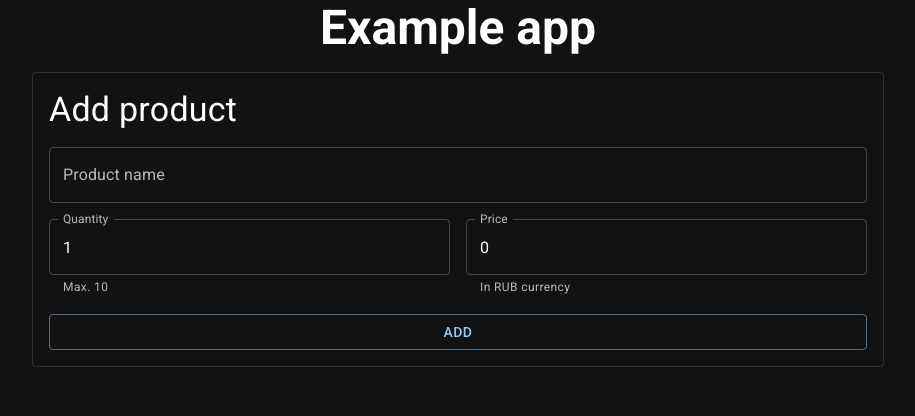
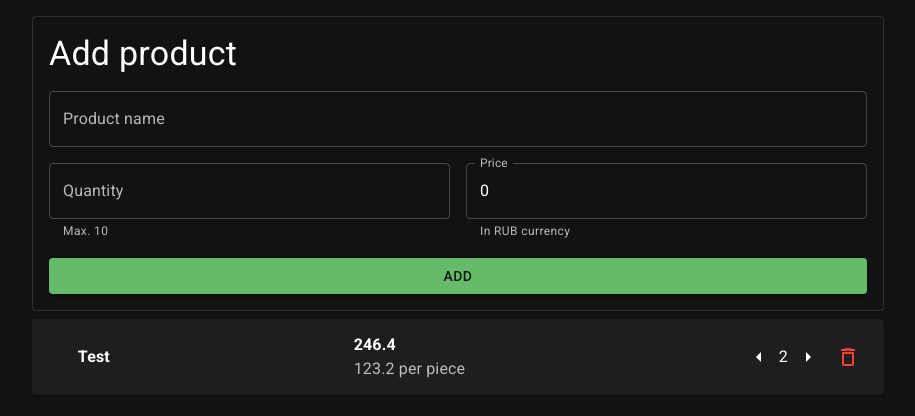
Before and after one commit to fiftysev/react-ts-sandbox, a React (Create React App) app: page / in a window 1280 px wide. Shown: the top 416 px of the page, without its empty margins (182-1097 px from the left). Built offline with nearby package versions, Linux system fonts and the light colour scheme.

Commit message:
Implement ProductsListItem UI

```diff
--- a/package.json
+++ b/package.json
@@ -6,6 +6,7 @@
     "@emotion/react": "^11.10.0",
     "@emotion/styled": "^11.10.0",
     "@fontsource/roboto": "^4.5.7",
+    "@mui/icons-material": "^5.8.4",
     "@mui/material": "^5.9.2",
     "@reduxjs/toolkit": "^1.8.3",
     "@testing-library/jest-dom": "^5.14.1",
@@ -19,6 +20,7 @@
     "react-dom": "^18.2.0",
     "react-scripts": "5.0.1",
     "typescript": "^4.4.2",
+    "uuid": "^8.3.2",
     "web-vitals": "^2.1.0"
   },
   "scripts": {
--- a/src/App.tsx
+++ b/src/App.tsx
@@ -1,4 +1,4 @@
-import { createTheme, CssBaseline, ThemeProvider, Typography } from '@mui/material';
+import { createTheme, CssBaseline, ThemeProvider } from '@mui/material';
 import React from 'react';
 
 import ProductsPage from './pages/ProductsPage';
@@ -13,9 +13,6 @@ function App() {
   return (
     <ThemeProvider theme={darkTheme}>
       <CssBaseline />
-      <Typography variant='h3' textAlign='center' fontWeight='bold'>
-        Example app
-      </Typography>
       <ProductsPage />
     </ThemeProvider>
   );
--- a/src/components/Products/ProductForm/ProductForm.tsx
+++ b/src/components/Products/ProductForm/ProductForm.tsx
@@ -6,10 +6,9 @@ export interface IProductFormProps {
   handleSubmit: (e: FormEvent<HTMLFormElement>) => void;
 }
 
-const quantityFieldProps = {
+export const quantityFieldProps = {
   min: 1,
   max: 10,
-  defaultValue: 1,
 };
 
 const priceFieldProps = {
@@ -58,7 +57,7 @@ const ProductForm = (props: IProductFormProps) => {
             />
           </Grid>
           <Grid item xs={12}>
-            <Button variant='outlined' fullWidth={true} type='submit'>
+            <Button variant='contained' color='success' fullWidth={true} type='submit'>
               Add
             </Button>
           </Grid>
--- a/src/components/Products/ProductsList/ProductsList.tsx
+++ b/src/components/Products/ProductsList/ProductsList.tsx
@@ -1,9 +1,25 @@
-import React from 'react';
+import { Box, List } from '@mui/material';
+import React, { Dispatch, SetStateAction } from 'react';
 
-interface IProductsListProps {}
+import ProductsListItem from './ProductsListItem/ProductsListItem';
 
-const ProductsList = (props: IProductsListProps) => {
-  return <div></div>;
+import { IProduct } from 'interfaces/IProduct';
+
+interface IProductsListProps {
+  listData: IProduct[];
+  setListData: Dispatch<SetStateAction<IProduct[]>>;
+}
+
+const ProductsList = ({ listData }: IProductsListProps) => {
+  return (
+    <Box flex={1}>
+      <List>
+        {listData.map((item, index) => (
+          <ProductsListItem key={`${item.name}_${index}`} {...item} />
+        ))}
+      </List>
+    </Box>
+  );
 };
 
 export default ProductsList;
--- a/src/components/Products/ProductsList/ProductsListItem/ProductsListItem.tsx
+++ b/src/components/Products/ProductsList/ProductsListItem/ProductsListItem.tsx
@@ -1,9 +1,46 @@
-import React from 'react';
+import { ArrowLeftOutlined, ArrowRightOutlined, DeleteOutlined } from '@mui/icons-material';
+import { IconButton, ListItem, ListItemText, Paper, Stack, Typography } from '@mui/material';
+import React, { useMemo } from 'react';
 
-interface IProductsListItemProps {}
+import { IProduct } from 'interfaces/IProduct';
+
+interface IProductsListItemProps extends IProduct {}
 
 const ProductsListItem = (props: IProductsListItemProps) => {
-  return <div></div>;
+  const subtotalPrice = useMemo(() => props.quantity * props.price, [props.price, props.quantity]);
+  return (
+    <Paper>
+      <ListItem>
+        <ListItemText
+          primary={
+            <Typography textAlign='center' fontWeight='bold' maxWidth='30%'>
+              {props.name}
+            </Typography>
+          }
+        />
+        <ListItemText
+          primary={<Typography fontWeight='bold'>{subtotalPrice}</Typography>}
+          secondary={
+            <Typography sx={{ display: 'inline' }} component='span' color='text.secondary'>
+              {props.price} per piece
+            </Typography>
+          }
+        />
+        <Stack direction='row' alignItems='center'>
+          <IconButton>
+            <ArrowLeftOutlined />
+          </IconButton>
+          <ListItemText>{props.quantity}</ListItemText>
+          <IconButton>
+            <ArrowRightOutlined />
+          </IconButton>
+        </Stack>
+        <IconButton>
+          <DeleteOutlined color='error' />
+        </IconButton>
+      </ListItem>
+    </Paper>
+  );
 };
 
 export default ProductsListItem;
--- a/src/pages/ProductsPage.tsx
+++ b/src/pages/ProductsPage.tsx
@@ -28,7 +28,10 @@ const ProductsPage = (props: IProductsPageProps) => {
   return (
     <Container maxWidth='md' sx={{ marginY: 2 }}>
       <ProductForm handleInputChange={onInputChange} handleSubmit={onSubmit} />
-      <ProductsList items={listData} />
+      <ProductsList
+        listData={[{ name: 'Test', quantity: 2, price: 123.2 }]}
+        setListData={setListData}
+      />
     </Container>
   );
 };
```
Also changed, not shown: 1 other file (tests, documents, lock files or other folders).
